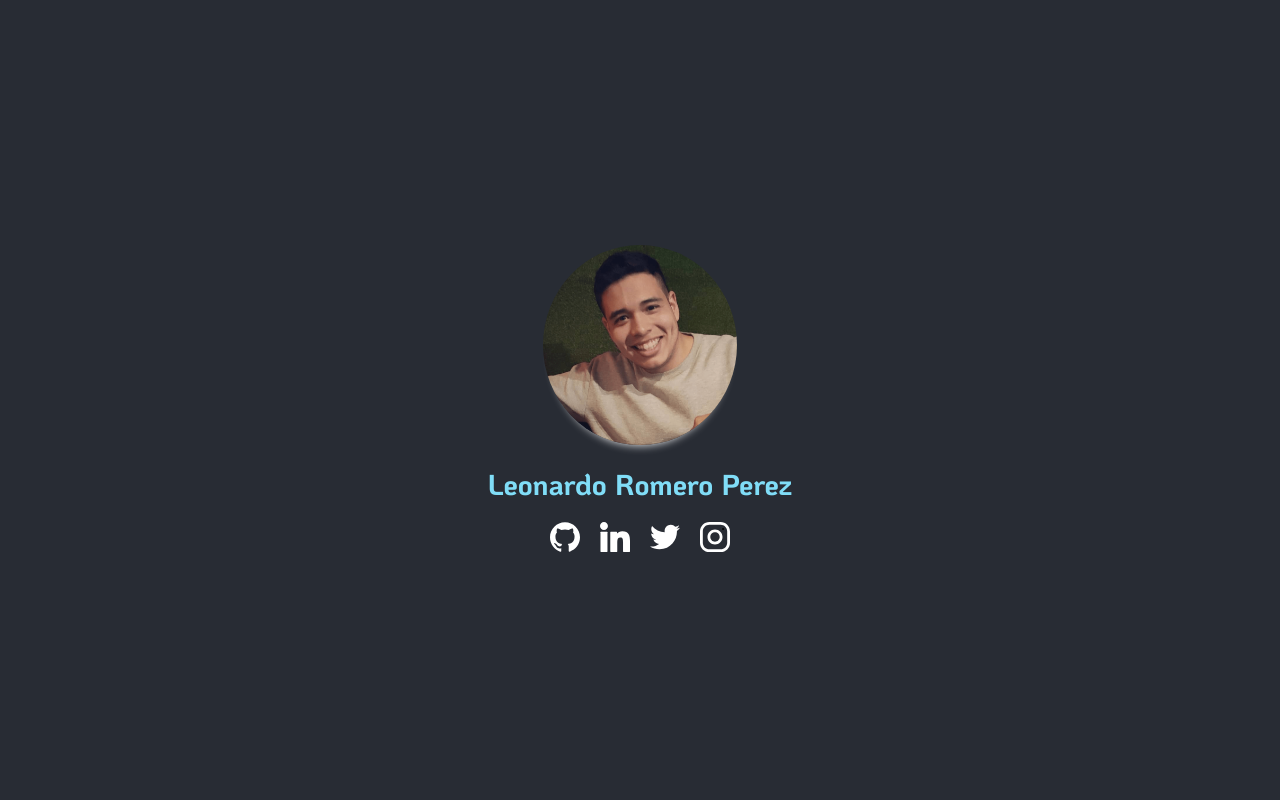
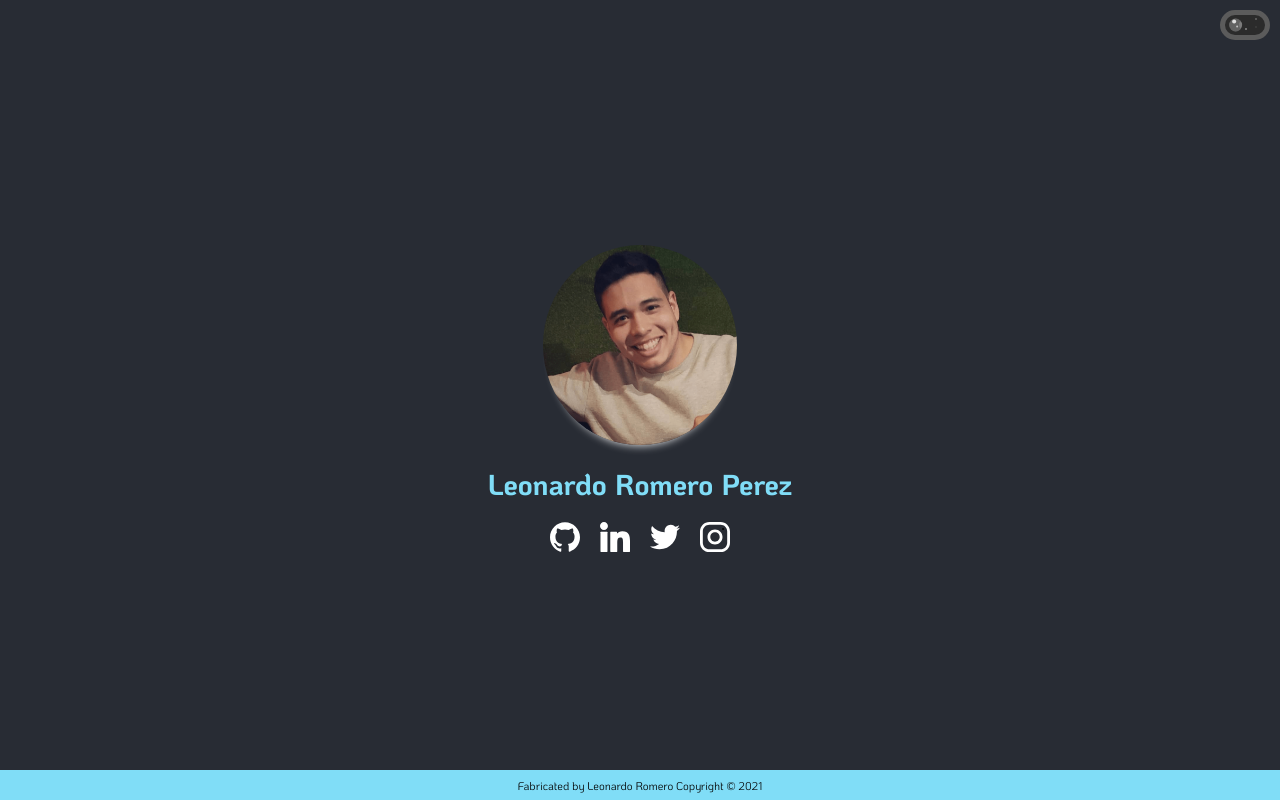
Before and after one commit to leonardofrp5/my-web, a React (Create React App) app: page / in a window 1280 px wide. Built offline with nearby package versions, Linux system fonts and the light colour scheme.

Commit message:
added mode of theme but need refactory in code

```diff
--- /dev/null
+++ b/src/components/Footer/index.js
@@ -0,0 +1,8 @@
+import styles from './styles.module.scss'
+
+function Footer () {
+  const year = new Date().getFullYear()
+  return <footer className={styles.footer}>Fabricated by Leonardo Romero Copyright © {year}</footer>
+}
+
+export default Footer
--- /dev/null
+++ b/src/components/Footer/styles.module.scss
@@ -0,0 +1,14 @@
+@import 'scss/variables/colors';
+
+.footer {
+  align-items: center;
+  background-color: $malibu;
+  bottom: 0;
+  display: flex;
+  font-size: 0.7em;
+  height: 30px;
+  justify-content: center;
+  position: absolute;
+  text-align: center;
+  width: 100%;
+}
--- a/src/screens/Home/index.js
+++ b/src/screens/Home/index.js
@@ -1,34 +1,61 @@
+import { useState } from 'react'
+
+import Footer from 'components/Footer'
+
 import imgProfile from 'assets/Images/imgProfile.png'
 import { ReactComponent as IconGitHub } from 'assets/Images/github.svg'
 import { ReactComponent as IconTwitter } from 'assets/Images/twitter.svg'
 import { ReactComponent as IconInstagram } from 'assets/Images/instagram.svg'
 import { ReactComponent as IconLinkedin } from 'assets/Images/linkedin.svg'
+
 import styles from './styles.module.scss'
 
 function Home () {
+  const [theme, setTheme] = useState('dark')
+  const [statusCheck, setStatusCheck] = useState(false)
+
+  const toggleTheme = () => {
+    setStatusCheck(!statusCheck)
+    const newTheme = statusCheck ? 'dark' : 'light'
+    setTheme(newTheme)
+  }
+
   return (
     <>
-      <div className={styles.container}>
-        <img className={styles.imgProfile} src={imgProfile} alt='img_leonardo' />
-        <h3 className={styles.title}>Leonardo Romero Perez</h3>
+      <div className={`container container--${theme}`}>
+        <div className={styles.switch}>
+          <input
+            type='checkbox'
+            className={styles.switch__input}
+            id='Switch'
+            onChange={() => toggleTheme()}
+          />
+          <label className={styles.switch__label} htmlFor='Switch'>
+            <span className={styles.switch__indicator} />
+            <span className={styles.switch__decoration} />
+          </label>
+        </div>
+        <img className={`container--${theme}--imgProfile`} src={imgProfile} alt='img_leonardo' />
+        <h3 className={`container--${theme}--title`}>Leonardo Romero Perez</h3>
         <div className={styles.containerIcons}>
           <a href='https://github.com/leonardofrp5' target='_blank' rel='noopener noreferrer'>
-            <IconGitHub className={styles.icon} />
+            <IconGitHub className={`container--${theme}--icon`} />
           </a>
           <a
             href='https://www.linkedin.com/in/leonardo-fabian-romero-perez-516479168/'
             target='_blank'
             rel='noopener noreferrer'
           >
-            <IconLinkedin className={styles.icon} />
+            <IconLinkedin className={`container--${theme}--icon`} />
           </a>
           <a href='https://twitter.com/leofrp' target='_blank' rel='noopener noreferrer'>
-            <IconTwitter className={styles.icon} />
+            <IconTwitter className={`container--${theme}--icon`} />
           </a>
           <a href='https://www.instagram.com/dev.leofrp/' target='_blank' rel='noopener noreferrer'>
-            <IconInstagram className={styles.icon} />
+            <IconInstagram className={`container--${theme}--icon`} />
           </a>
         </div>
+        <Footer />
       </div>
     </>
   )
--- a/src/screens/Home/styles.module.scss
+++ b/src/screens/Home/styles.module.scss
@@ -1,34 +1,220 @@
-@import 'scss/variables/colors';
+// @import 'scss/variables/colors';
 
-.container {
-  align-items: center;
-  background-color: $shark;
-  display: flex;
-  flex-direction: column;
-  height: 100vh;
-  justify-content: center;
-  width: 100%;
+// .container {
+//   align-items: center;
+//   background-color: $shark;
+//   display: flex;
+//   flex-direction: column;
+//   height: 100vh;
+//   justify-content: center;
+//   width: 100%;
+// }
+
+// .imgProfile {
+//   border-radius: 50%;
+//   box-shadow: 0 10px 10px -10px $white;
+//   height: 25%;
+// }
+
+// .title {
+//   color: $malibu;
+//   font-size: 1.8em;
+//   padding: 20px;
+//   text-align: center;
+// }
+
+// .icon {
+//   height: 30px;
+//   width: 30px;
+//   padding: 0 10px;
+
+//   path {
+//     fill: $white;
+//   }
+// }
+
+.switch {
+  display: inline-block;
+  margin: 10px;
+  position: absolute;
+  right: 0;
+  top: 0;
 }
 
-.imgProfile {
-  border-radius: 50%;
-  box-shadow: 0 10px 10px -10px$white;
-  height: 25%;
+.switch__input {
+  clip: rect(1px, 1px, 1px, 1px);
+  clip-path: inset(50%);
+  height: 1px;
+  width: 1px;
+  margin: -1px;
+  overflow: hidden;
+  padding: 0;
+  position: absolute;
 }
 
-.title {
-  color: $malibu;
-  font-size: 1.8em;
-  padding: 20px;
-  text-align: center;
+.switch__label {
+  position: relative;
+  display: inline-block;
+  width: 40px;
+  height: 20px;
+  background-color: #2b2b2b;
+  border: 5px solid #5b5b5b;
+  border-radius: 9999px;
+  cursor: pointer;
+  transition: all 0.4s cubic-bezier(0.46, 0.03, 0.52, 0.96);
 }
 
-.icon {
-  height: 30px;
-  width: 30px;
-  padding: 0 10px;
+.switch__indicator {
+  position: absolute;
+  top: 50%;
+  left: 50%;
+  transform: translate(-50%, -50%) translateX(-72%);
+  display: block;
+  width: 13px;
+  height: 13px;
+  background-color: #7b7b7b;
+  border-radius: 9999px;
+  box-shadow: 10px 0px 0 0 rgba(#000000, 0.2) inset;
 
-  path {
-    fill: $white;
+  &::before,
+  &::after {
+    position: absolute;
+    content: '';
+    display: block;
+    background-color: #ffffff;
+    border-radius: 9999px;
+  }
+
+  &::before {
+    top: 7px;
+    left: 7px;
+    width: 2px;
+    height: 2px;
+    background-color: #ffffff;
+    opacity: 0.6;
+  }
+
+  &::after {
+    bottom: 8px;
+    right: 6px;
+    width: 4px;
+    height: 4px;
+    background-color: #ffffff;
+    opacity: 0.8;
   }
 }
+
+.switch__decoration {
+  position: absolute;
+  top: 65%;
+  left: 50%;
+  display: block;
+  width: 2px;
+  height: 2px;
+  background-color: #ffffff;
+  border-radius: 9999px;
+  animation: twinkle 0.8s infinite -0.6s;
+
+  &::before,
+  &::after {
+    position: absolute;
+    display: block;
+    content: '';
+    width: 2px;
+    height: 2px;
+    background-color: #ffffff;
+    border-radius: 9999px;
+  }
+
+  &::before {
+    top: -10px;
+    left: 10px;
+    opacity: 1;
+    animation: twinkle 0.6s infinite;
+  }
+
+  &::after {
+    top: -2px;
+    left: 10px;
+    animation: twinkle 0.6s infinite -0.2s;
+  }
+}
+
+@keyframes twinkle {
+  50% {
+    opacity: 0.2;
+  }
+}
+
+.switch__indicator {
+  &,
+  &::before,
+  &::after {
+    transition: all 0.4s cubic-bezier(0.46, 0.03, 0.52, 0.96);
+  }
+}
+
+.switch__input:checked + .switch__label {
+  background-color: #8fb5f5;
+  border-color: #347cf8;
+
+  .switch__indicator {
+    background-color: #ecd21f;
+    box-shadow: none;
+    transform: translate(-50%, -50%) translateX(72%);
+
+    &::before,
+    &::after {
+      display: none;
+    }
+  }
+
+  .switch__decoration {
+    top: 50%;
+    transform: translate(0%, -50%);
+    animation: cloud 8s linear infinite;
+
+    width: 6px;
+    height: 6px;
+
+    &::before {
+      width: 3px;
+      height: 3px;
+      top: auto;
+      bottom: 0;
+      left: -3px;
+      animation: none;
+    }
+
+    &::after {
+      width: 5px;
+      height: 5px;
+      top: auto;
+      bottom: 0;
+      left: 5px;
+      animation: none;
+    }
+
+    &,
+    &::before,
+    &::after {
+      border-radius: 9999px 9999px 0 0;
+    }
+
+    &::after {
+      border-bottom-right-radius: 9999px;
+    }
+  }
+}
+
+@keyframes cloud {
+  0% {
+    transform: translate(0%, -50%);
+  }
+  50% {
+    transform: translate(-50%, -50%);
+  }
+  100% {
+    transform: translate(0%, -50%);
+  }
+}
--- a/src/scss/application.scss
+++ b/src/scss/application.scss
@@ -1,7 +1,71 @@
 @import 'fonts/fonts';
+@import 'scss/variables/colors';
 
 * {
   padding: 0;
   margin: 0;
   font-family: $font;
 }
+
+.container {
+  align-items: center;
+  display: flex;
+  flex-direction: column;
+  height: 100vh;
+  justify-content: center;
+  width: 100%;
+
+  &--dark {
+    background-color: $shark;
+
+    &--imgProfile {
+      border-radius: 50%;
+      box-shadow: 0 10px 10px -10px $white;
+      height: 25%;
+    }
+
+    &--title {
+      color: $malibu;
+      font-size: 1.8em;
+      padding: 20px;
+      text-align: center;
+    }
+
+    &--icon {
+      height: 30px;
+      width: 30px;
+      padding: 0 10px;
+
+      path {
+        fill: $white;
+      }
+    }
+  }
+
+  &--light {
+    background-color: $white;
+
+    &--imgProfile {
+      border-radius: 50%;
+      box-shadow: 0 10px 10px -10px $shark;
+      height: 25%;
+    }
+
+    &--title {
+      color: $shark;
+      font-size: 1.8em;
+      padding: 20px;
+      text-align: center;
+    }
+
+    &--icon {
+      height: 30px;
+      width: 30px;
+      padding: 0 10px;
+
+      path {
+        fill: $shark;
+      }
+    }
+  }
+}
```
Also changed, not shown: src/screens/Home/constants.js (added, +20 -0 lines), 1 other file (tests, documents, lock files or other folders).
